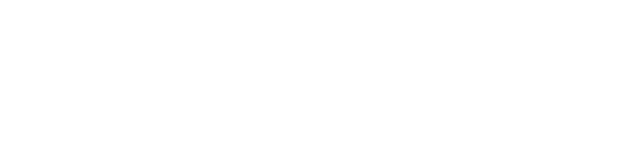
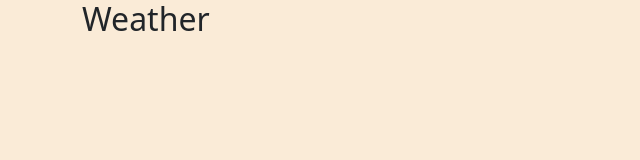
Before and after one commit to jraldGITHUB/It24a, a plain HTML site: page applet-5.html in a window 1280 px wide. Shown: the whole page, without its empty margins (0-640 px from the left). Drawn offline with nearby package versions, Linux system fonts and the light colour scheme.

Commit message:
added background color and container

```diff
--- a/applet-5.html
+++ b/applet-5.html
@@ -7,8 +7,16 @@
     <link href="https://cdn.jsdelivr.net/npm/bootstrap@5.3.3/dist/css/bootstrap.min.css" rel="stylesheet" integrity="sha384-QWTKZyjpPEjISv5WaRU9OFeRpok6YctnYmDr5pNlyT2bRjXh0JMhjY6hW+ALEwIH" crossorigin="anonymous">
     <script src="https://cdn.jsdelivr.net/npm/bootstrap@5.3.3/dist/js/bootstrap.bundle.min.js" integrity="sha384-YvpcrYf0tY3lHB60NNkmXc5s9fDVZLESaAA55NDzOxhy9GkcIdslK1eN7N6jIeHz" crossorigin="anonymous"></script>
     <title> Dev-weather</title>
+    <style>
+        body{
+            background-color: antiquewhite
+        }
+
+    </style>
 </head>
 <body>
-
+    <div class="container">
+        <h2>Weather</h2>
+    </div>
 </body>
 </html>
```
